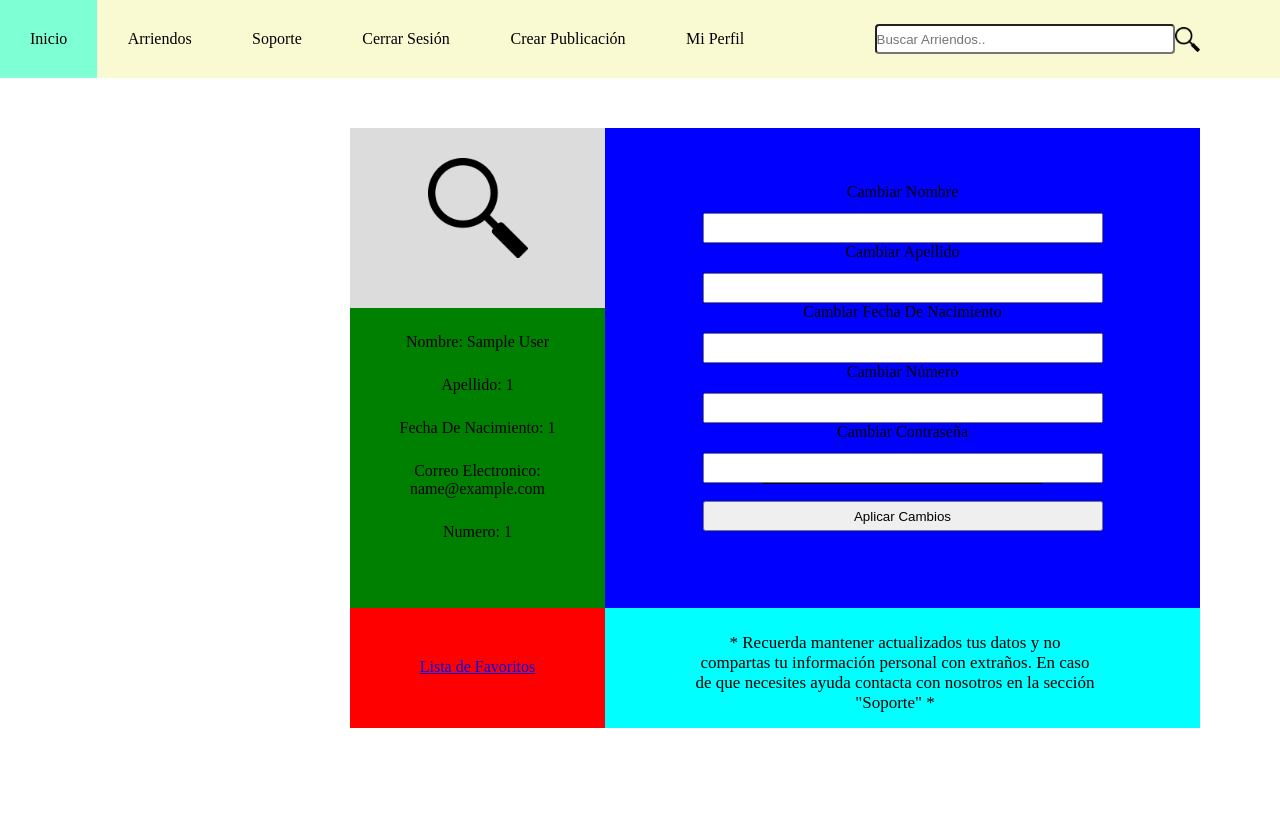
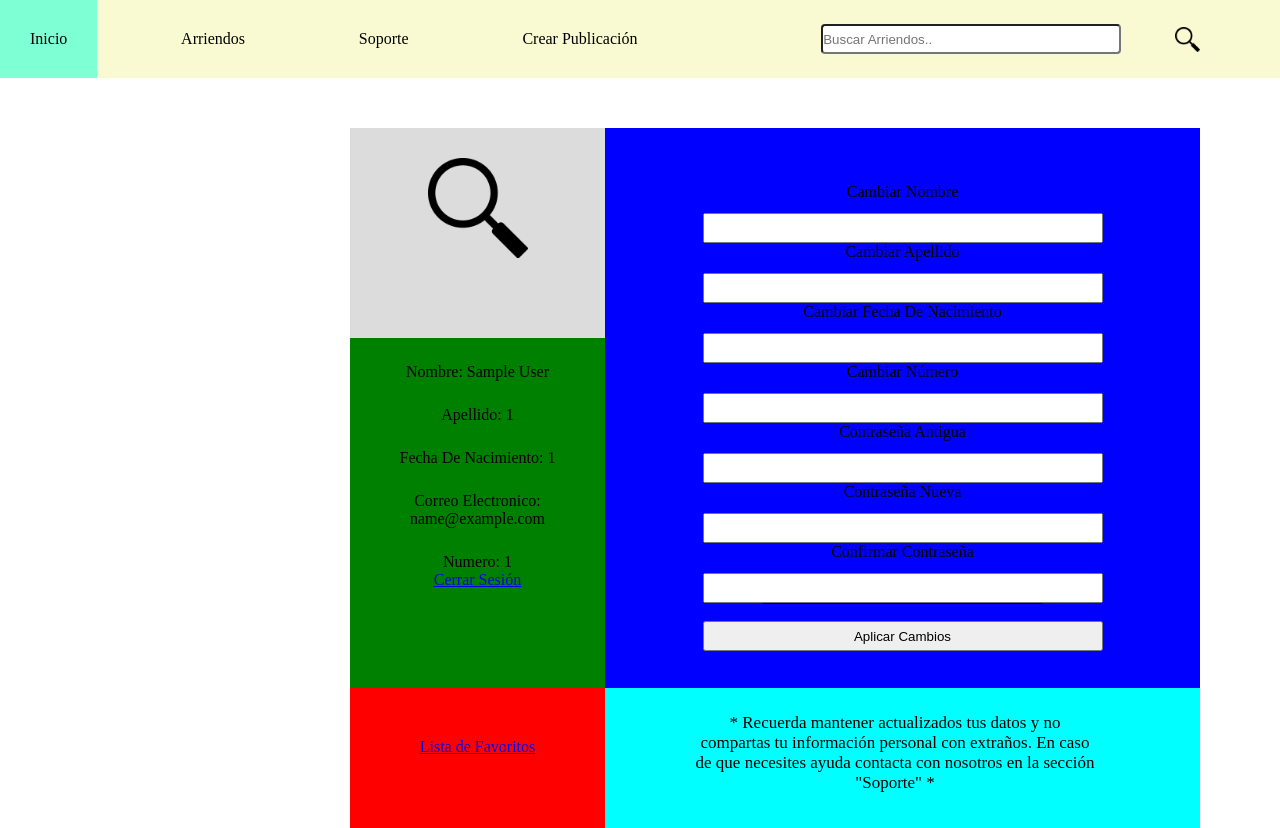
Before and after one commit to crismedel/Taller_integracion_I, a PHP site: page /miperfil.php in a window 1280 px wide. Before the commit the page ends 728 px from the top, so only its background shows below. Run offline with PHP 8.4, Linux system fonts and the light colour scheme; the visitor is signed in with stand-in values (Sample User, id 1).

Commit message:
Correcion mi perfil

```diff
--- a/css/miperfil-estilos.css
+++ b/css/miperfil-estilos.css
@@ -5,7 +5,7 @@
     background-color: gainsboro;
     position: relative;
     width: 850px;
-    height: 600px;
+    height: 700px;
     top: 50px;
     left: 350px;
     text-align: center;
--- a/miperfil.php
+++ b/miperfil.php
@@ -3,9 +3,9 @@
 session_start();
 
 if(!isset($_SESSION["inicio"]) || $_SESSION["inicio"] !== true){
-    $cuenta = "<a href='./registro/login.php' class='boton-sesion'>Iniciar Sesión</a>";
+    header("locate: Index.php");
 } else {
-    $cuenta = "<a href='./registro/logout.php' class='boton-sesion'>Cerrar Sesión</a><br><a href='./publicacion.php' class='boton-sesion'>Crear Publicación</a><a href='./miperfil.php' class='boton-sesion'>Mi Perfil</a>";
+    $cuenta = "<a href='./publicacion.php' class='boton-sesion'>Crear Publicación</a>";
 }
 
 ?>
@@ -45,6 +45,8 @@ if(!isset($_SESSION["inicio"]) || $_SESSION["inicio"] !== true){
                 <p><?php	echo "Fecha De Nacimiento: " . $_SESSION["Fecha_Nacimiento"]?></p>
                 <p><?php	echo "Correo Electronico: " . $_SESSION["Correo"]?></p>
                 <p><?php	echo "Numero: " . $_SESSION["Num_Contacto"]?></p>
+                <a href='./registro/logout.php' class='boton-sesion'>Cerrar Sesión</a>
+
 
             </div>
             <div id="contenedor-link-favoritos">
@@ -62,8 +64,12 @@ if(!isset($_SESSION["inicio"]) || $_SESSION["inicio"] !== true){
                     <input type="text" name="fechadenacimiento-nuevo">
                     <label for="nombre-nuevo">Cambiar Número</label>
                     <input type="text" name="numero-nuevo">
-                    <label for="nombre-nuevo">Cambiar Contraseña</label>
-                    <input type="text" name="contrasena-nuevo">
+                    <label for="vieja-contraseña">Contraseña Antigua</label>
+                    <input type="password" name="vieja-contraseña">
+                    <label for="contraseña-nuevo">Contraseña Nueva</label>
+                    <input type="password" name="contrasena-nuevo">
+                    <label for="confirmar-contraseña">Confirmar Contraseña</label>
+                    <input type="password" name="confirmar-contraseña">
                     <div>___________________________________</div>
                     <input type="submit" name="enviar" value="Aplicar Cambios" id="submit-nuevosdatos-usuario">
                 </form>
```
